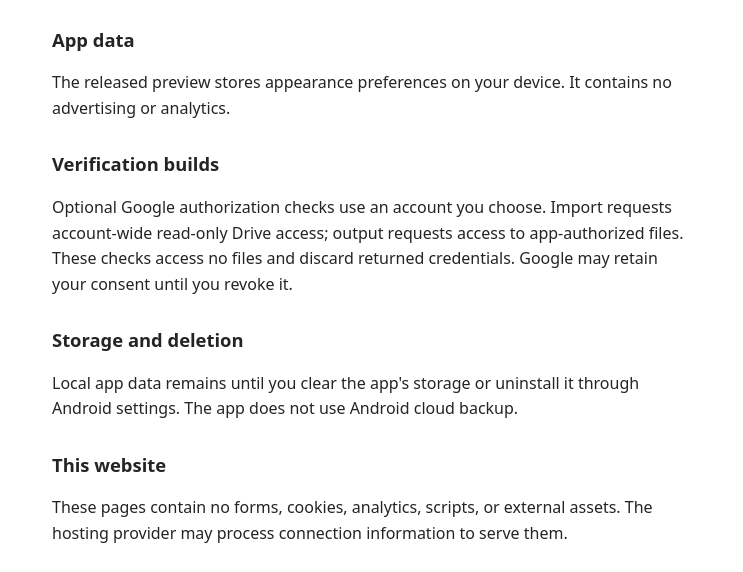
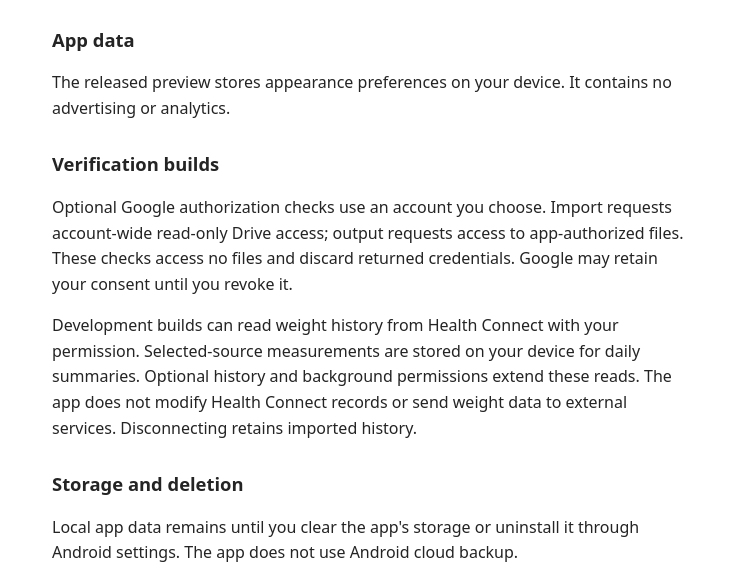
Before and after one commit to LachimB/weight-freak-info, a plain HTML site: page privacy.html in a window 1280 px wide. Shown: the part 162-734 px from the top of the page, without its empty margins (268-1011 px from the left). Drawn offline with Linux system fonts and the light colour scheme.

Commit message:
Describe optional local weight history access

```diff
--- a/privacy.html
+++ b/privacy.html
@@ -15,6 +15,7 @@
     <p>The released preview stores appearance preferences on your device. It contains no advertising or analytics.</p>
     <h2>Verification builds</h2>
     <p>Optional Google authorization checks use an account you choose. Import requests account-wide read-only Drive access; output requests access to app-authorized files. These checks access no files and discard returned credentials. Google may retain your consent until you revoke it.</p>
+    <p>Development builds can read weight history from Health Connect with your permission. Selected-source measurements are stored on your device for daily summaries. Optional history and background permissions extend these reads. The app does not modify Health Connect records or send weight data to external services. Disconnecting retains imported history.</p>
     <h2>Storage and deletion</h2>
     <p>Local app data remains until you clear the app's storage or uninstall it through Android settings. The app does not use Android cloud backup.</p>
     <h2>This website</h2>
```
